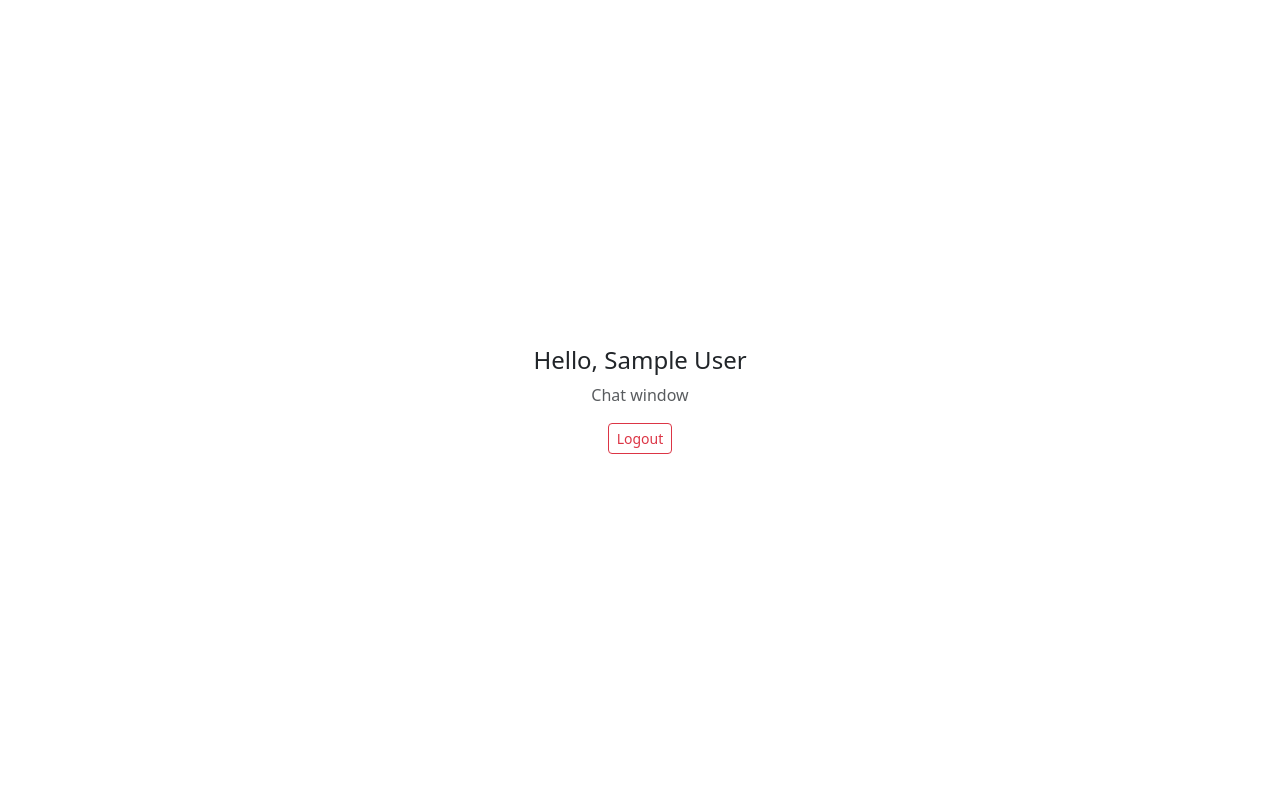
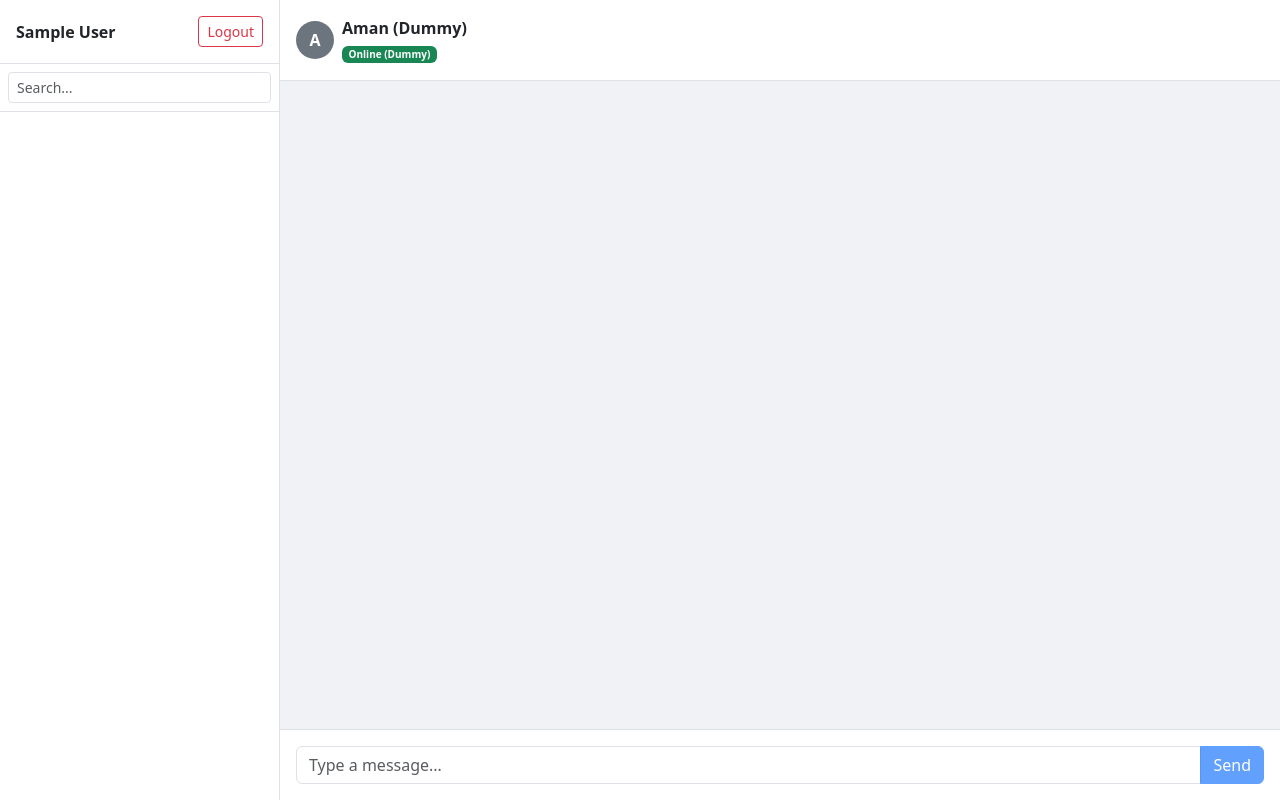
Before and after one commit to ajayygurjar/ChatApp, a React app in the folder frontend/: page /chat in a window 1280 px wide. Built offline with nearby package versions, Linux system fonts and the light colour scheme; sample sign-in values are in the browser's storage; the HTML template or start-up script is replaced by a standard one.

Commit message:
Build a view for the Chat Window frontend

```diff
--- /dev/null
+++ b/frontend/src/components/chat_window/ChatWindow.jsx
@@ -0,0 +1,85 @@
+// ChatWindow.jsx
+import { useState, useEffect, useRef } from 'react'
+import { Container, Form, Button, InputGroup, Badge } from 'react-bootstrap'
+
+const ChatWindow = ({ currentUser }) => {
+
+  const [messages, setMessages] = useState([])
+
+  const [text, setText] = useState('')
+  const bottomRef = useRef(null)
+
+  useEffect(() => {
+    bottomRef.current?.scrollIntoView({ behavior: 'smooth' })
+  }, [messages])
+
+  const sendMessage = (e) => {
+    e.preventDefault()
+    if (!text.trim()) return
+    setMessages(prev => [...prev, {
+      id: prev.length + 1,
+      text: text.trim(),
+      senderId: 1,
+      time: new Date().toLocaleTimeString([], { hour: '2-digit', minute: '2-digit' })
+    }])
+    setText('')
+  }
+
+  return (
+    <div className="d-flex flex-column flex-grow-1" style={{ height: '100vh' }}>
+
+      {/* Chat Header */}
+      <Container fluid className="p-3 border-bottom bg-white d-flex align-items-center gap-2">
+        <div className="rounded-circle bg-secondary text-white d-flex align-items-center justify-content-center fw-bold"
+          style={{ width: 38, height: 38, flexShrink: 0 }}>
+          A
+        </div>
+        <div>
+          <div className="fw-semibold">Aman (Dummy)</div>
+          <Badge bg="success" style={{ fontSize: 10 }}>Online (Dummy)</Badge>
+        </div>
+      </Container>
+
+      {/* Messages Area */}
+      <Container fluid className="flex-grow-1 overflow-auto p-3" style={{ background: '#f0f2f5' }}>
+        {messages.map(msg => {
+          const isMine = msg.senderId === 1
+          return (
+            <div key={msg.id} className={`d-flex mb-2 ${isMine ? 'justify-content-end' : 'justify-content-start'}`}>
+              <div className="px-3 py-2 rounded-3 shadow-sm"
+                style={{
+                  maxWidth: '60%',
+                  background: isMine ? '#0d6efd' : 'white',
+                  color: isMine ? 'white' : 'black',
+                }}>
+                <div style={{ fontSize: 14 }}>{msg.text}</div>
+                <div style={{ fontSize: 11, opacity: 0.7, textAlign: 'right' }}>{msg.time}</div>
+              </div>
+            </div>
+          )
+        })}
+        <div ref={bottomRef} />
+      </Container>
+
+      {/* Input Box */}
+      <Container fluid className="p-3 border-top bg-white">
+        <Form onSubmit={sendMessage}>
+          <InputGroup>
+            <Form.Control
+              placeholder="Type a message..."
+              value={text}
+              onChange={e => setText(e.target.value)}
+              autoComplete="off"
+            />
+            <Button type="submit" variant="primary" disabled={!text.trim()}>
+              Send
+            </Button>
+          </InputGroup>
+        </Form>
+      </Container>
+
+    </div>
+  )
+}
+
+export default ChatWindow
--- /dev/null
+++ b/frontend/src/components/chat_window/SideBar.jsx
@@ -0,0 +1,38 @@
+// SideBar.jsx
+import { ListGroup, Form, Button, Container } from 'react-bootstrap'
+
+const users = []
+
+const SideBar = ({ currentUser, onLogout }) => {
+  return (
+    <div className="d-flex flex-column border-end" style={{ width: '280px', height: '100vh' }}>
+
+      {/* Header */}
+      <Container fluid className="p-3 border-bottom d-flex justify-content-between align-items-center">
+        <strong>{currentUser?.name}</strong>
+        <Button variant="outline-danger" size="sm" onClick={onLogout}>Logout</Button>
+      </Container>
+
+      {/* Search */}
+      <Container fluid className="p-2 border-bottom">
+        <Form.Control size="sm" placeholder="Search..." />
+      </Container>
+
+      {/* User List */}
+      <ListGroup variant="flush" className="overflow-auto flex-grow-1">
+        {users.map(user => (
+          <ListGroup.Item key={user.id} action className="py-3">
+            <div className="d-flex justify-content-between">
+              <strong style={{ fontSize: 14 }}>{user.name}</strong>
+              <small className="text-muted">{user.time}</small>
+            </div>
+            <small className="text-muted">{user.lastMsg}</small>
+          </ListGroup.Item>
+        ))}
+      </ListGroup>
+
+    </div>
+  )
+}
+
+export default SideBar
--- a/frontend/src/pages/Chat.jsx
+++ b/frontend/src/pages/Chat.jsx
@@ -1,6 +1,8 @@
 import { useNavigate } from 'react-router-dom'
 import { Button, Container } from 'react-bootstrap'
 import { useAuth } from '../context/AuthContext'
+import SideBar from '../components/chat_window/SideBar'
+import ChatWindow from '../components/chat_window/ChatWindow'
 
 const Chat = () => {
   const { user, logout } = useAuth()
@@ -12,13 +14,10 @@ const Chat = () => {
   }
 
   return (
-    <Container className="d-flex flex-column justify-content-center align-items-center vh-100">
-      <h4>Hello, {user?.name}</h4>
-      <p className="text-muted">Chat window</p>
-      <Button variant="outline-danger" size="sm" onClick={handleLogout}>
-        Logout
-      </Button>
-    </Container>
+     <div className="d-flex" style={{ height: '100vh', overflow: 'hidden' }}>
+      <SideBar currentUser={user} onLogout={handleLogout} />
+      <ChatWindow currentUser={user} />
+      </div>
   )
 }
 
```
